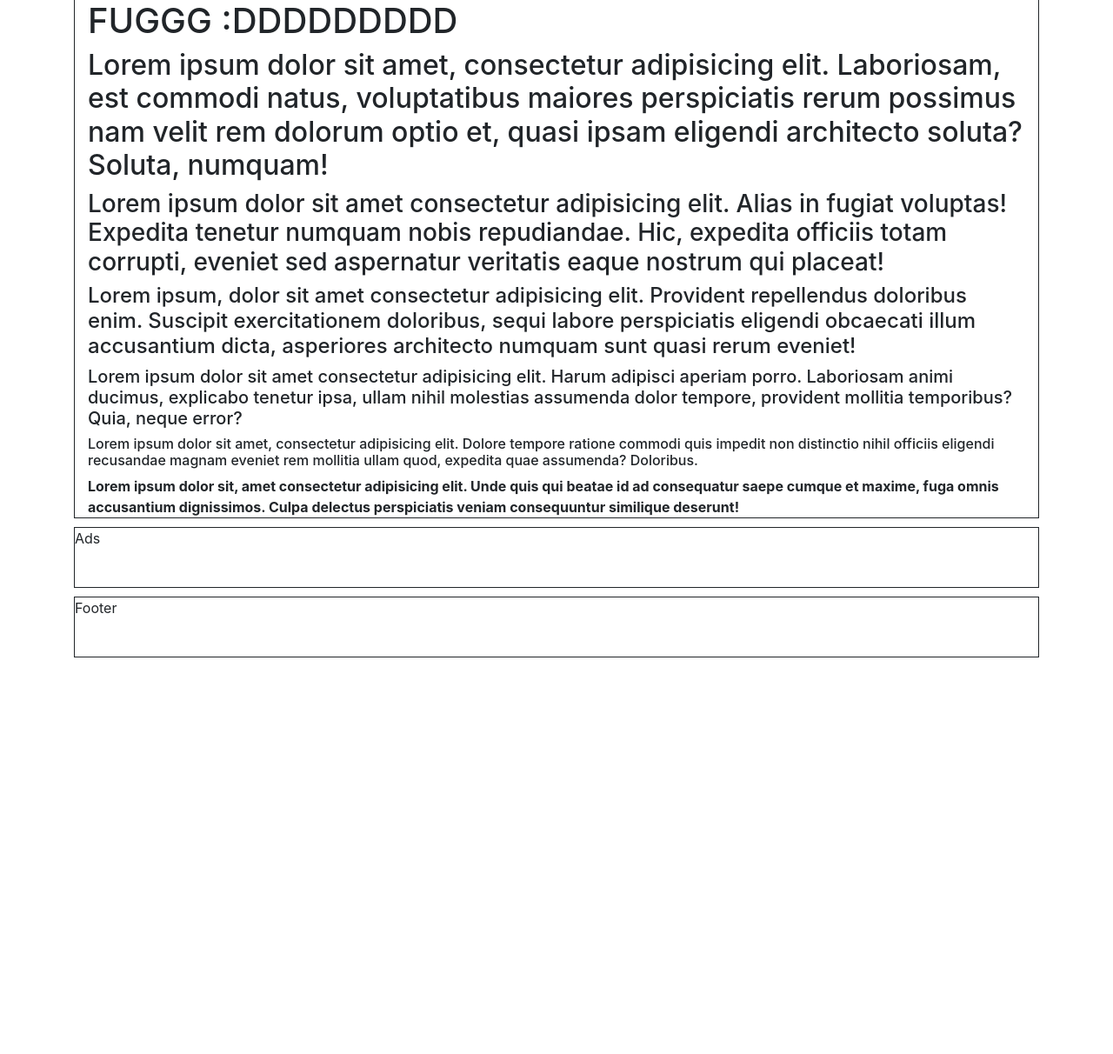
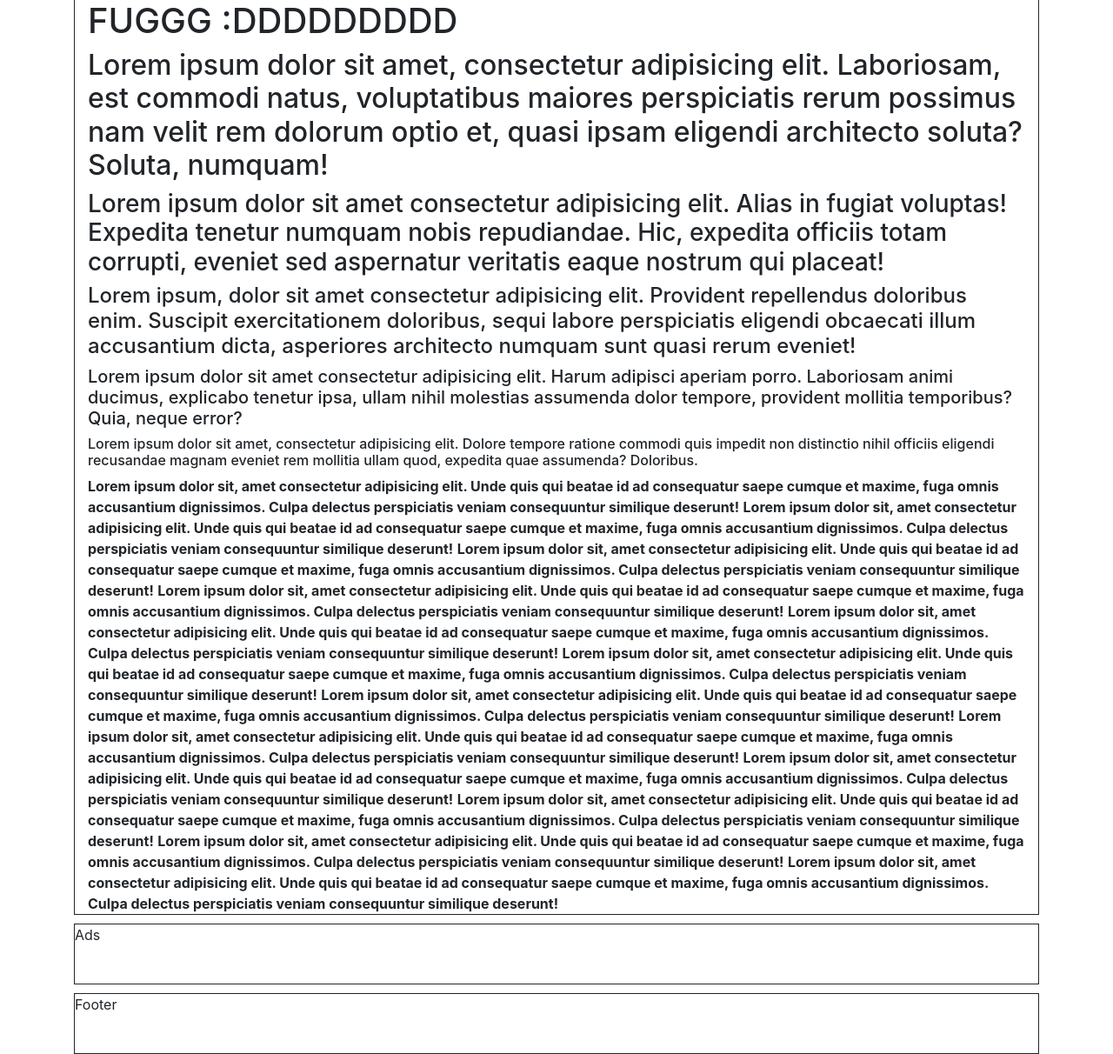
Before and after one commit to RomanJordan/worldpals, a Django app: page / in a window 1280 px wide. Shown: the part 91-1303 px from the top of the page at 87% size. Before the commit the page ends 847 px from the top, so only its background shows below. Run offline with Django 3.2, Linux system fonts and the light colour scheme; some libraries are stand-ins or nearby versions.

Commit message:
More fixes

```diff
--- a/mainapp/models.py
+++ b/mainapp/models.py
@@ -11,6 +11,7 @@ class CustomUser(AbstractUser):
     username = models.CharField(max_length=100, unique=True)
     is_active = models.BooleanField(default=True)
     is_admin = models.BooleanField(default=False)
+    date_joined = models.DateField(default=timezone.now)
     slug = models.SlugField(max_length=50, null=True, blank=True)
     USERNAME_FIELD = 'email'
     REQUIRED_FIELDS = ['username']
@@ -26,7 +27,6 @@ class CustomUser(AbstractUser):
 
 class Profile(models.Model):
     user = models.OneToOneField(CustomUser, on_delete=models.CASCADE)
-    date_joined = models.DateField(default=timezone.now)
     image = models.ImageField(default='default.jpg')
     biography = models.TextField(default='Add something about yourself here!')
 
--- a/mainapp/templates/mainapp/base.html
+++ b/mainapp/templates/mainapp/base.html
@@ -21,14 +21,12 @@
           <div class="grid-container">
               <header id="pageHeader">
                     {% if user.is_authenticated %}
-                    Hi {{ user.username }}!
+                      <a class="nav-item nav-link" href="user/{{ user.username }}">Hi {{ user.username }}!</a>
                       <a href="{% url 'logout' %}">Logout</a>
                     {% else %}
                       <a href="{% url 'login' %}">Login :D</a>
                       <a href="{% url 'register' %}">Create an account :DDDD</a>
                     {% endif %}
-
-
                     <a href="{% url 'index' %}">home page link :DDDDDD!</a>
               </header>
               <article id="mainArticle">
@@ -37,7 +35,9 @@
                   </div>
               </article>
               <div id="siteAds">Ads</div>
-              <footer id="pageFooter">Footer</footer>
+              <footer id="pageFooter">
+                Footer
+              </footer>
         </div>
       </div>
   </body>
--- a/mainapp/templates/mainapp/index.html
+++ b/mainapp/templates/mainapp/index.html
@@ -9,6 +9,17 @@
         <h5>Lorem ipsum dolor sit amet consectetur adipisicing elit. Harum adipisci aperiam porro. Laboriosam animi ducimus, explicabo tenetur ipsa, ullam nihil molestias assumenda dolor tempore, provident mollitia temporibus? Quia, neque error?</h5>
         <h6>Lorem ipsum dolor sit amet, consectetur adipisicing elit. Dolore tempore ratione commodi quis impedit non distinctio nihil officiis eligendi recusandae magnam eveniet rem mollitia ullam quod, expedita quae assumenda? Doloribus.</h6>
         <strong>Lorem ipsum dolor sit, amet consectetur adipisicing elit. Unde quis qui beatae id ad consequatur saepe cumque et maxime, fuga omnis accusantium dignissimos. Culpa delectus perspiciatis veniam consequuntur similique deserunt!</strong>
+        <strong>Lorem ipsum dolor sit, amet consectetur adipisicing elit. Unde quis qui beatae id ad consequatur saepe cumque et maxime, fuga omnis accusantium dignissimos. Culpa delectus perspiciatis veniam consequuntur similique deserunt!</strong>
+        <strong>Lorem ipsum dolor sit, amet consectetur adipisicing elit. Unde quis qui beatae id ad consequatur saepe cumque et maxime, fuga omnis accusantium dignissimos. Culpa delectus perspiciatis veniam consequuntur similique deserunt!</strong>
+        <strong>Lorem ipsum dolor sit, amet consectetur adipisicing elit. Unde quis qui beatae id ad consequatur saepe cumque et maxime, fuga omnis accusantium dignissimos. Culpa delectus perspiciatis veniam consequuntur similique deserunt!</strong>
+        <strong>Lorem ipsum dolor sit, amet consectetur adipisicing elit. Unde quis qui beatae id ad consequatur saepe cumque et maxime, fuga omnis accusantium dignissimos. Culpa delectus perspiciatis veniam consequuntur similique deserunt!</strong>
+        <strong>Lorem ipsum dolor sit, amet consectetur adipisicing elit. Unde quis qui beatae id ad consequatur saepe cumque et maxime, fuga omnis accusantium dignissimos. Culpa delectus perspiciatis veniam consequuntur similique deserunt!</strong>
+        <strong>Lorem ipsum dolor sit, amet consectetur adipisicing elit. Unde quis qui beatae id ad consequatur saepe cumque et maxime, fuga omnis accusantium dignissimos. Culpa delectus perspiciatis veniam consequuntur similique deserunt!</strong>
+        <strong>Lorem ipsum dolor sit, amet consectetur adipisicing elit. Unde quis qui beatae id ad consequatur saepe cumque et maxime, fuga omnis accusantium dignissimos. Culpa delectus perspiciatis veniam consequuntur similique deserunt!</strong>
+        <strong>Lorem ipsum dolor sit, amet consectetur adipisicing elit. Unde quis qui beatae id ad consequatur saepe cumque et maxime, fuga omnis accusantium dignissimos. Culpa delectus perspiciatis veniam consequuntur similique deserunt!</strong>
+        <strong>Lorem ipsum dolor sit, amet consectetur adipisicing elit. Unde quis qui beatae id ad consequatur saepe cumque et maxime, fuga omnis accusantium dignissimos. Culpa delectus perspiciatis veniam consequuntur similique deserunt!</strong>
+        <strong>Lorem ipsum dolor sit, amet consectetur adipisicing elit. Unde quis qui beatae id ad consequatur saepe cumque et maxime, fuga omnis accusantium dignissimos. Culpa delectus perspiciatis veniam consequuntur similique deserunt!</strong>
+        <strong>Lorem ipsum dolor sit, amet consectetur adipisicing elit. Unde quis qui beatae id ad consequatur saepe cumque et maxime, fuga omnis accusantium dignissimos. Culpa delectus perspiciatis veniam consequuntur similique deserunt!</strong>
     </div>
 
 
```
Also changed, not shown: mainapp/views.py (+0 -7 lines), mainapp/migrations/0005_auto_20191013_0203.py (added). Lines whose indentation alone changed are shown as unchanged.
